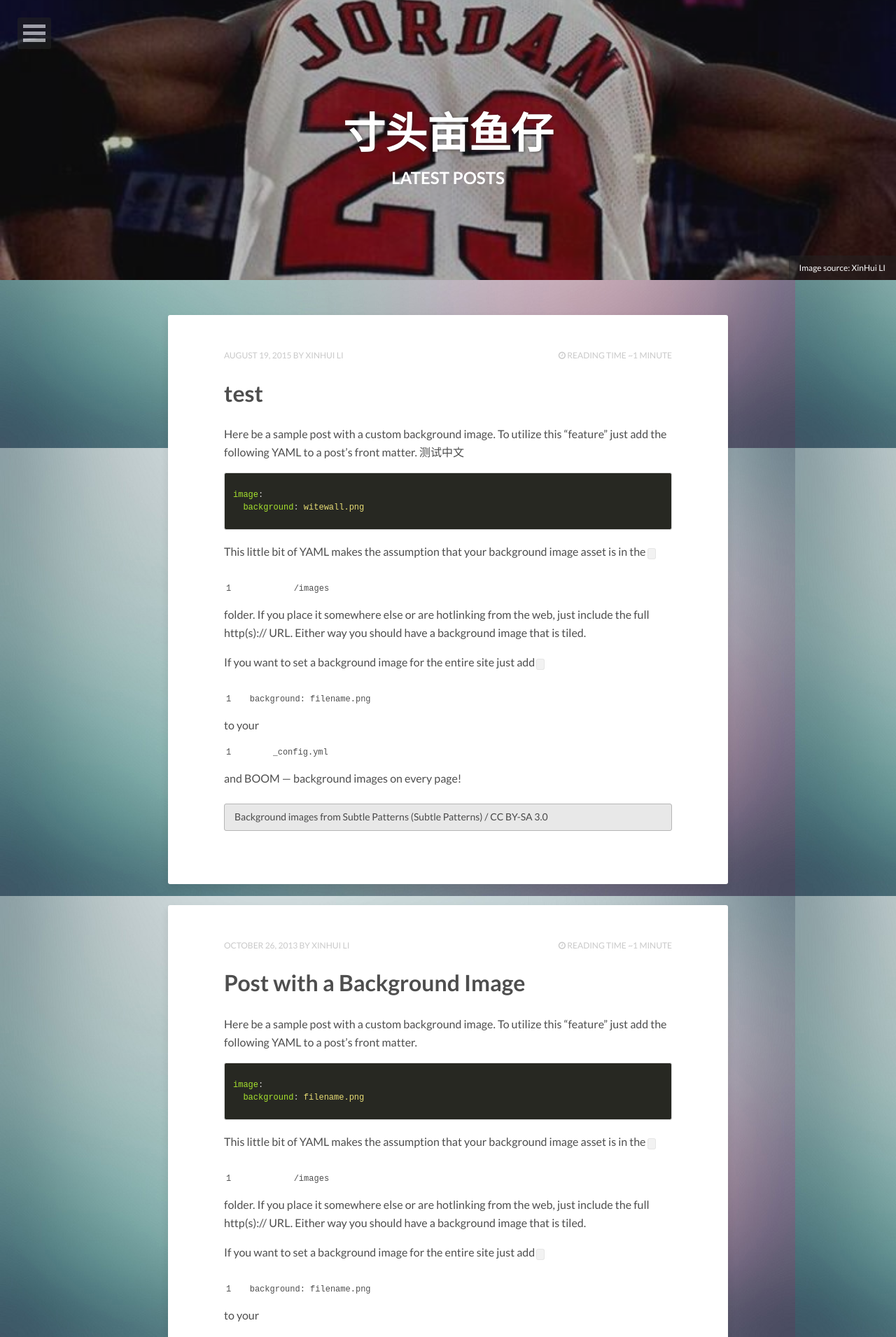
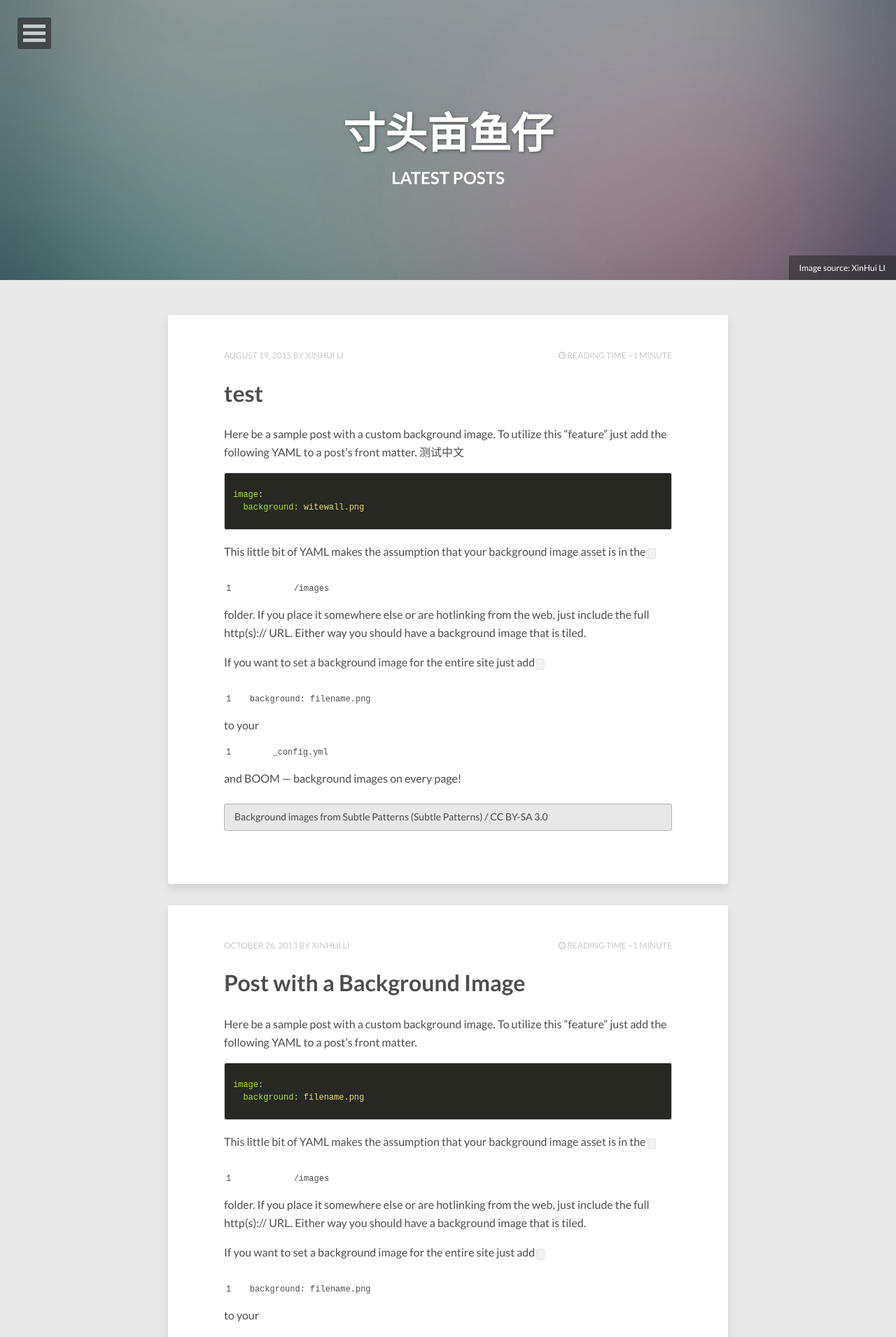
Before and after one commit to handelxh/handelxh.github.io, a Jekyll site: the page built from index.html, in a window 1280 px wide. Shown: the top 1910 px of the page at 70% size. Built offline with Jekyll 4.4.1, drawn with Linux system fonts in a browser that asks for light colours; nearby versions of some CDN libraries; the list of posts is cut into pages by our own code.

Commit message:
test barckgraoun 2

```diff
--- a/_config.yml
+++ b/_config.yml
@@ -26,7 +26,7 @@ owner:
   google_plus:
 
 # Background image to be tiled on all pages
-background: abstract-1.jpg
+background:
 
 # Analytics and webmaster tools stuff goes here
 google_analytics:
--- a/index.html
+++ b/index.html
@@ -5,7 +5,7 @@ description: "Describe this nonsense."
 tags: [Jekyll, theme, themes, responsive, blog, modern]
 comments: false
 image:
-  feature: jodarn.jpg
+  feature: abstract-1.jpg
   credit: XinHui LI
   creditlink: http://www.dargadgetz.com/ios-7-abstract-wallpaper-pack-for-iphone-5-and-ipod-touch-retina/
 ---
```
